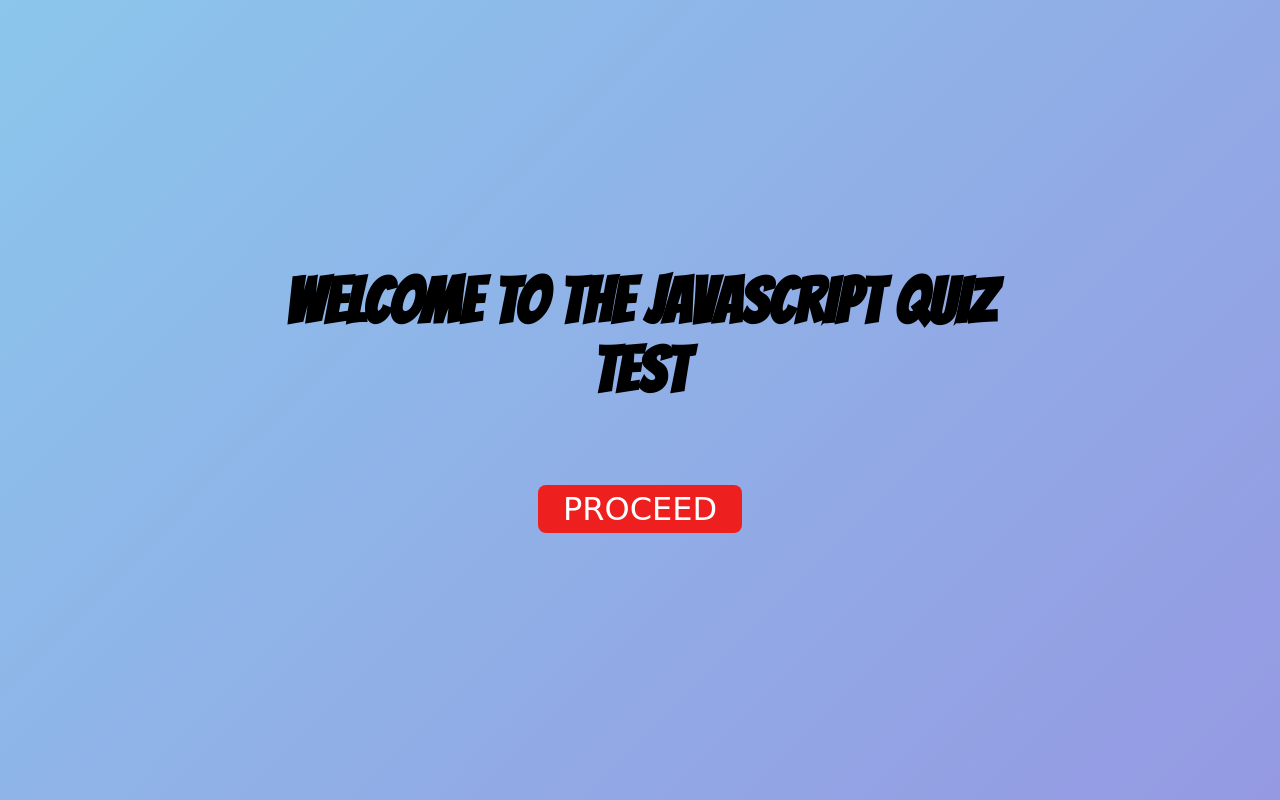
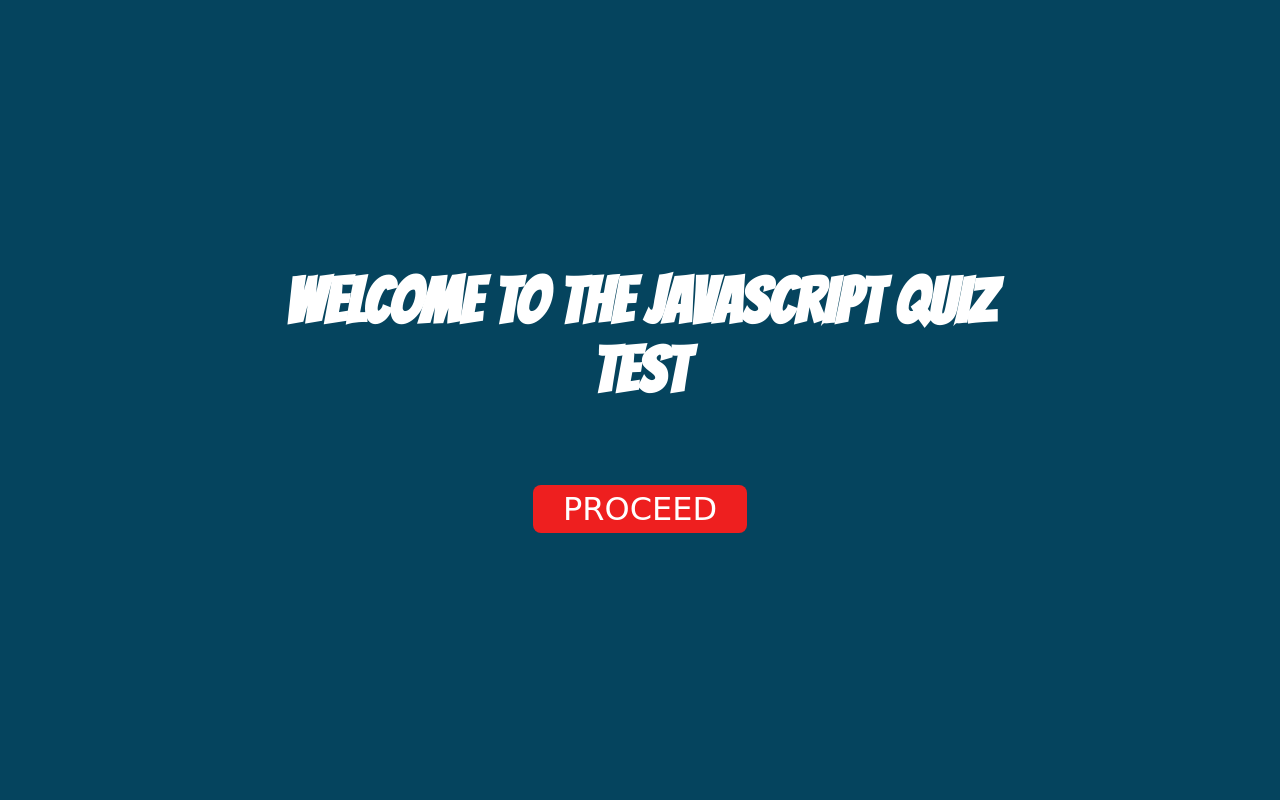
Before and after one commit to Zavi254/Javascript-Form_Test, a plain HTML site: page index.html in a window 1280 px wide. Drawn offline with Linux system fonts and the light colour scheme; a web font is replaced by a local one.

Commit message:
changed the background color to the homepage in the desktop design

```diff
--- a/assets/css/style.css
+++ b/assets/css/style.css
@@ -38,13 +38,10 @@
 }
 @media only screen and (min-width:766px) and (max-width:1440px){
     body{
-        background-color: #8BC6EC;
-    background-image: linear-gradient(135deg, #8BC6EC 0%, #9599E2 100%);
-
-
+        background-color: #05445E;
     }
     h1{
-        color: #000000;
+        color: #ffffff;
         font-family: 'Bangers', cursive;
         width: 60%;
         text-align: center;
@@ -54,9 +51,9 @@
         background-color: #EE1F1F;
         color: #ffffff;
         font-family: 'Koulen', cursive;
-        padding: 5px 25px 5px 25px;
+        padding: 5px 30px 5px 30px;
         margin-top: 80px;
-        max-width: 70%;
+        max-width: 100%;
         font-size: 2rem;
         border-radius: 8px;
         border: none;
```
